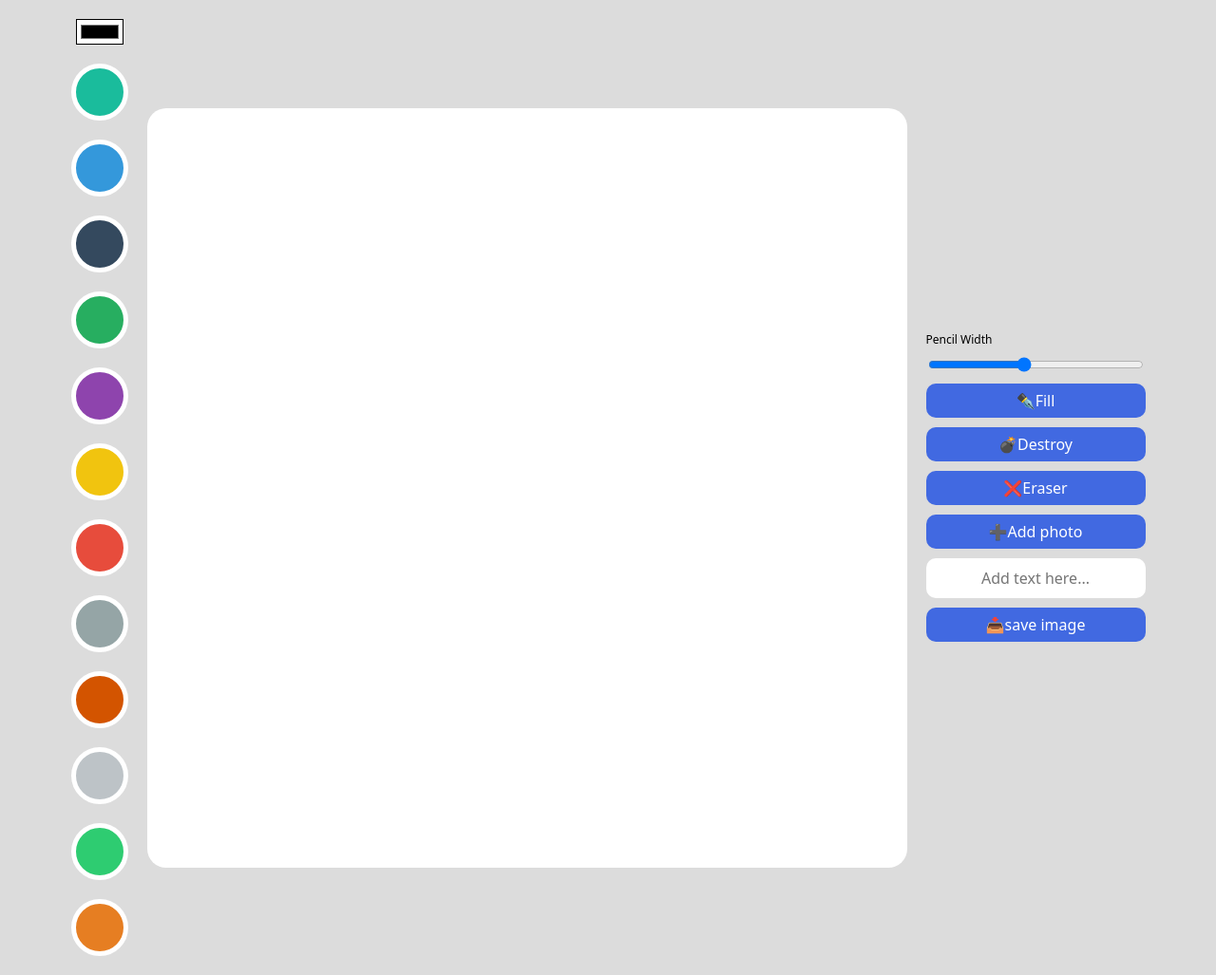
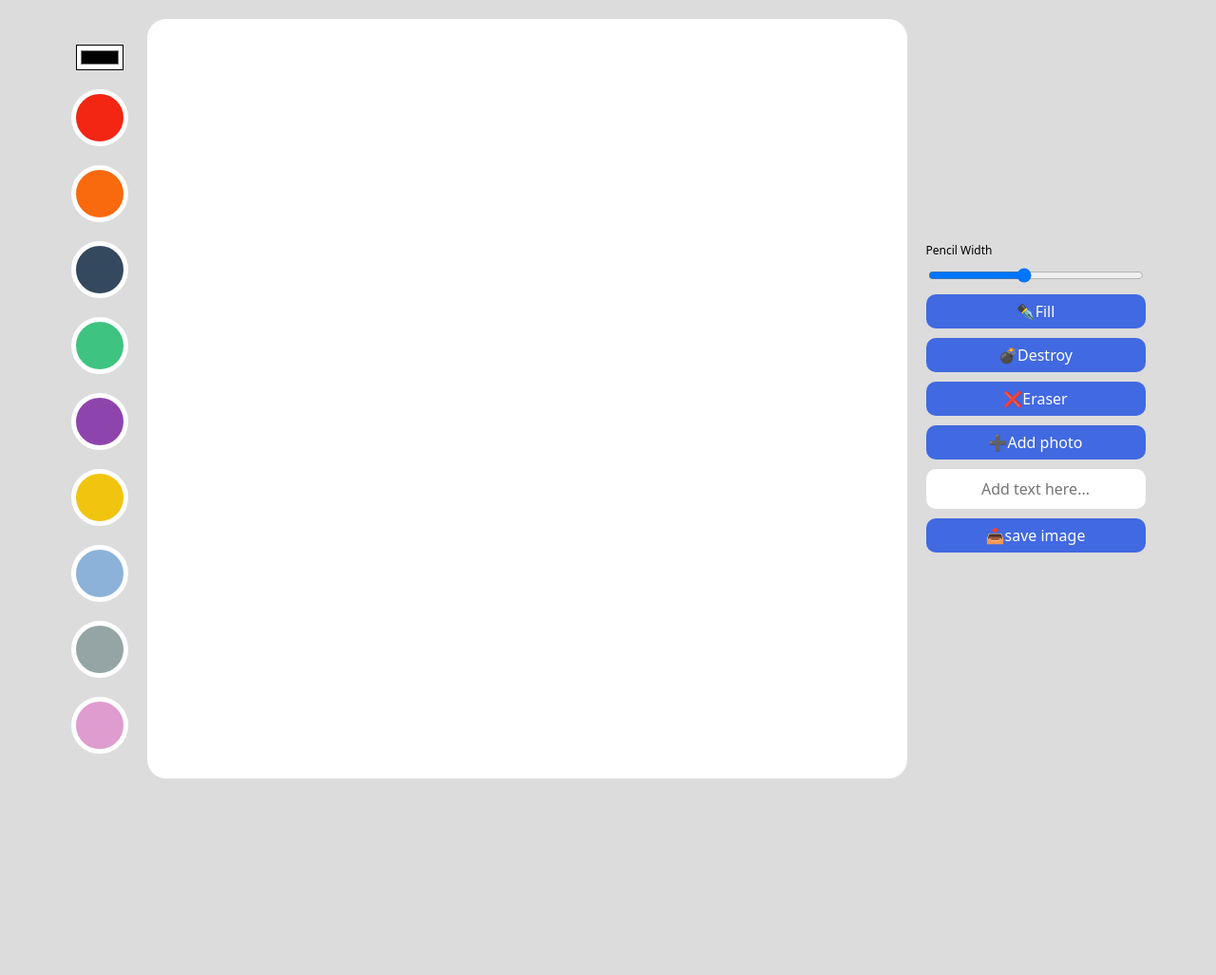
Before and after one commit to thwjd1245/VanilaJS_Drawing-board_App, a plain HTML site: page index.html in a window 1280 px wide. Shown: the whole page at 95% size. After the commit the page ends 840 px from the top, so only its background shows below. Drawn offline with Linux system fonts and the light colour scheme.

Commit message:
color change

```diff
--- a/index.html
+++ b/index.html
@@ -13,13 +13,13 @@
         <input type="color" id="color" />
         <div
             class="color-option"
-            style="background-color: #1abc9c;"
-            data-color="#1abc9c">
+            style="background-color: #f22613;"
+            data-color="#f22613">
         </div>
         <div
             class="color-option"
-            style="background-color: #3498db;"
-            data-color="#3498db">
+            style="background-color: #f9690e;"
+            data-color="#f9690e">
         </div>
         <div
             class="color-option"
@@ -28,8 +28,8 @@
         </div>
         <div
             class="color-option"
-            style="background-color: #27ae60;"
-            data-color="#27ae60">
+            style="background-color: #3fc380;"
+            data-color="#3fc380">
         </div>
         <div
             class="color-option"
@@ -43,8 +43,8 @@
         </div>
         <div
             class="color-option"
-            style="background-color: #e74c3c;"
-            data-color="#e74c3c">
+            style="background-color: #8CB2D9;"
+            data-color="#8CB2D9">
         </div>
         <div
             class="color-option"
@@ -53,23 +53,8 @@
         </div>
         <div
             class="color-option"
-            style="background-color: #d35400;"
-            data-color="#d35400">
-        </div>
-        <div
-            class="color-option"
-            style="background-color: #bdc3c7;"
-            data-color="#bdc3c7">
-        </div>
-        <div
-            class="color-option"
-            style="background-color: #2ecc71;"
-            data-color="#2ecc71">
-        </div>
-        <div
-            class="color-option"
-            style="background-color: #e67e22;"
-            data-color="#e67e22">
+            style="background-color: #DE9CCF;"
+            data-color="#DE9CCF">
         </div>
     </div>
 
```
